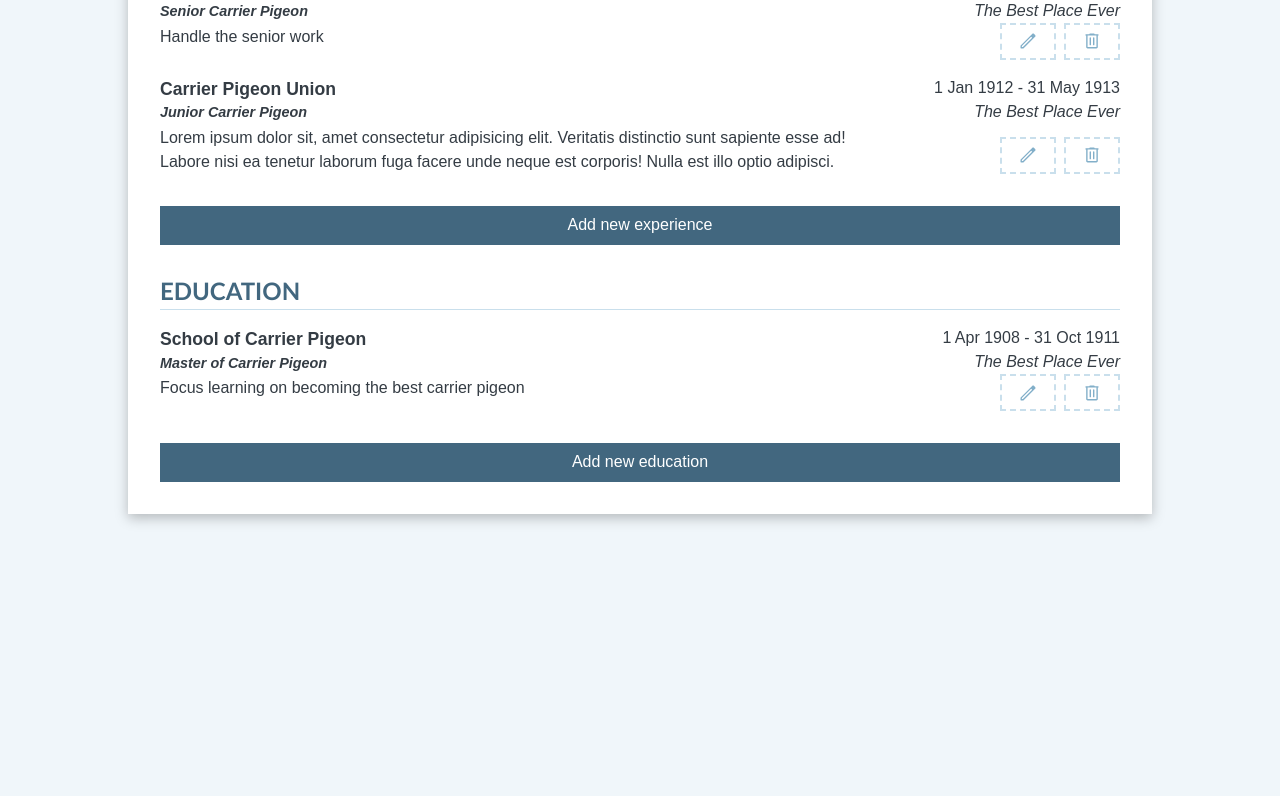
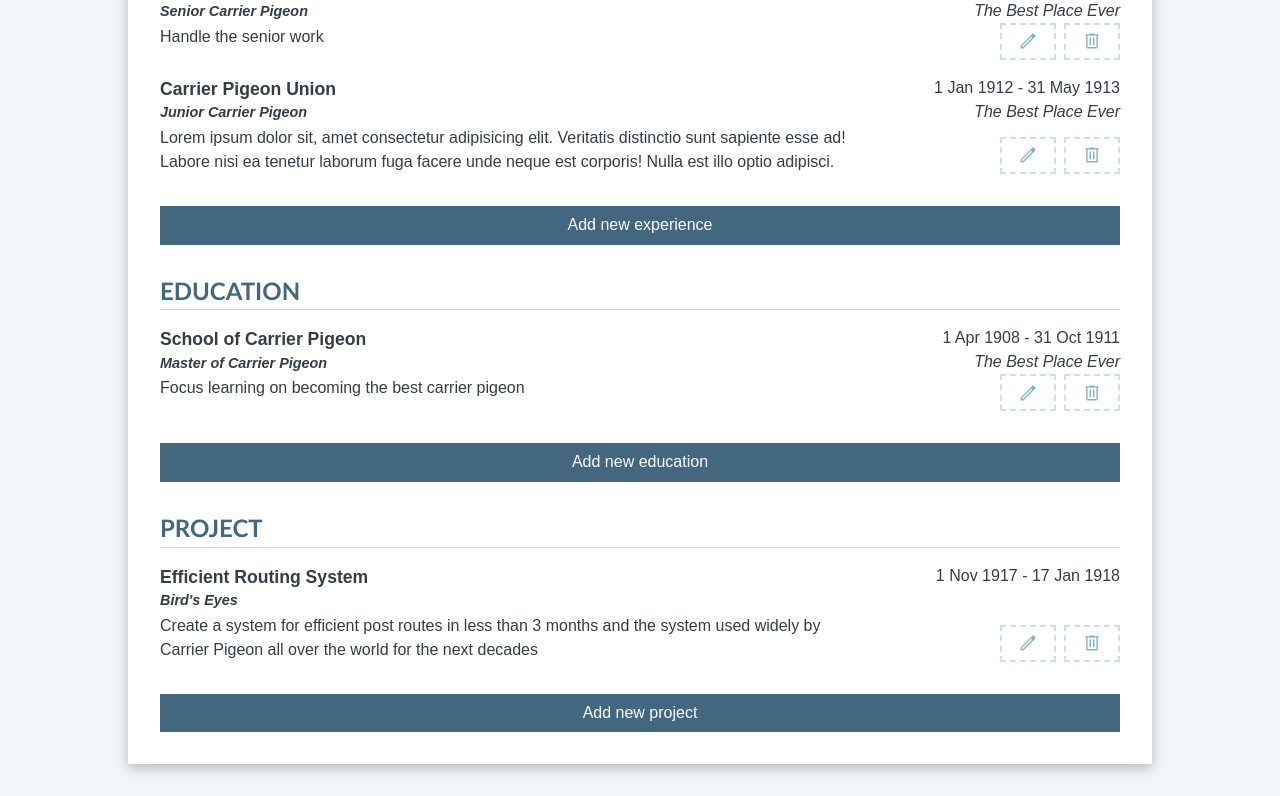
Before and after one commit to harytri87/odin-cv-application, a React (Vite) app: page / in a window 1280 px wide. Shown: the part 462-1258 px from the top of the page. Before the commit the page ends 1008 px from the top, so only its background shows below. Built offline with nearby package versions, Linux system fonts and the light colour scheme.

Commit message:
feat: add project section

```diff
--- a/src/App.jsx
+++ b/src/App.jsx
@@ -2,17 +2,21 @@ import { useState } from 'react'
 import initialIdentity from './data/identity'
 import initialExperiences from './data/experiences'
 import initialEducations from './data/education'
+import initialProjects from './data/project'
 import FormIdentity from './components/identity/FormIdentity'
 import Identity from './components/identity/Identity'
 import Experience from './components/experience/Experience'
 import FormExperience from './components/experience/FormExperience'
 import Education from './components/education/Education'
 import FormEducation from './components/education/FormEducation'
+import Project from './components/project/Project'
+import FormProject from './components/project/FormProject'
 
 function App() {
   const [identity, setIdentity] = useState(initialIdentity)
   const [experiences, setExperiences] = useState(initialExperiences)
   const [educations, setEducations] = useState(initialEducations)
+  const [projects, setProjects] = useState(initialProjects)
   const [isPreview, setIsPreview] = useState(false)
   const [editing, setEditing] = useState(null)
 
@@ -70,6 +74,7 @@ function App() {
 
   const experienceHandlers = makeListHandlers(setExperiences)
   const educationHandlers = makeListHandlers(setEducations)
+  const projectHandlers = makeListHandlers(setProjects)
 
   return (
     <main>
@@ -129,6 +134,22 @@ function App() {
             onDelete={educationHandlers.handleDelete}
           />
         )}
+
+        {editing?.section === 'project' ? (
+          <FormProject
+            project={projects.find((item) => item.id === editing.id) ?? null}
+            onSubmit={projectHandlers.handleSubmit}
+            onCancel={closeForm}
+          />
+        ) : (
+          <Project
+            projects={projects}
+            showEditButton={!isPreview}
+            onAdd={() => openForm('project')}
+            onEdit={(id) => openForm('project', id)}
+            onDelete={projectHandlers.handleDelete}
+          />
+        )}
       </div>
     </main>
   )
--- /dev/null
+++ b/src/components/project/FormProject.jsx
@@ -0,0 +1,48 @@
+import FormSection from '../FormSection'
+import FormField from '../FormField'
+
+function FormProject({ project, onSubmit, onCancel }) {
+  const isEditing = project !== null
+
+  return (
+    <FormSection
+      title={isEditing ? 'Edit Project' : 'Add Project'}
+      onSubmit={onSubmit}
+      onCancel={onCancel}
+    >
+      <FormField
+        label="Project"
+        name="name"
+        defaultValue={project?.name}
+        required
+      />
+      <FormField
+        label="Tech and Tools"
+        name="tool"
+        defaultValue={project?.tool}
+        required
+      />
+      <FormField
+        label="Start Date"
+        name="startDate"
+        type="date"
+        defaultValue={project?.startDate}
+        required
+      />
+      <FormField
+        label="End Date (leave empty if ongoing)"
+        name="endDate"
+        type="date"
+        defaultValue={project?.endDate}
+      />
+      <FormField
+        label="Description"
+        name="projectDescription"
+        multiline
+        defaultValue={project?.projectDescription}
+      />
+    </FormSection>
+  )
+}
+
+export default FormProject
--- /dev/null
+++ b/src/components/project/Project.jsx
@@ -0,0 +1,29 @@
+import ListSection from '../ListSection'
+import ListItem from '../ListItem'
+
+function Project({ projects, showEditButton, onAdd, onEdit, onDelete }) {
+  return (
+    <ListSection
+      title="Project"
+      addLabel="Add new project"
+      showEditButton={showEditButton}
+      onAdd={onAdd}
+    >
+      {projects.map((project) => (
+        <ListItem
+          key={project.id}
+          title={project.name}
+          subtitle={project.tool}
+          description={project.projectDescription}
+          startDate={project.startDate}
+          endDate={project.endDate}
+          showActions={showEditButton}
+          onEdit={() => onEdit(project.id)}
+          onDelete={() => onDelete(project.id)}
+        />
+      ))}
+    </ListSection>
+  )
+}
+
+export default Project
--- /dev/null
+++ b/src/data/project.js
@@ -0,0 +1,13 @@
+const projects = [
+  {
+    id: crypto.randomUUID(),
+    name: 'Efficient Routing System',
+    tool: `Bird's Eyes`,
+    projectDescription:
+      'Create a system for efficient post routes in less than 3 months and the system used widely by Carrier Pigeon all over the world for the next decades',
+    startDate: '1917-11-01',
+    endDate: '1918-01-17',
+  },
+]
+
+export default projects
```
